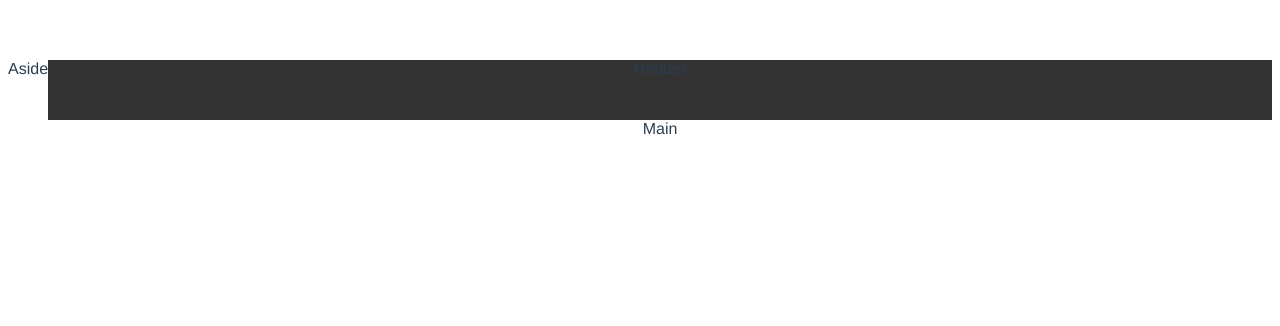
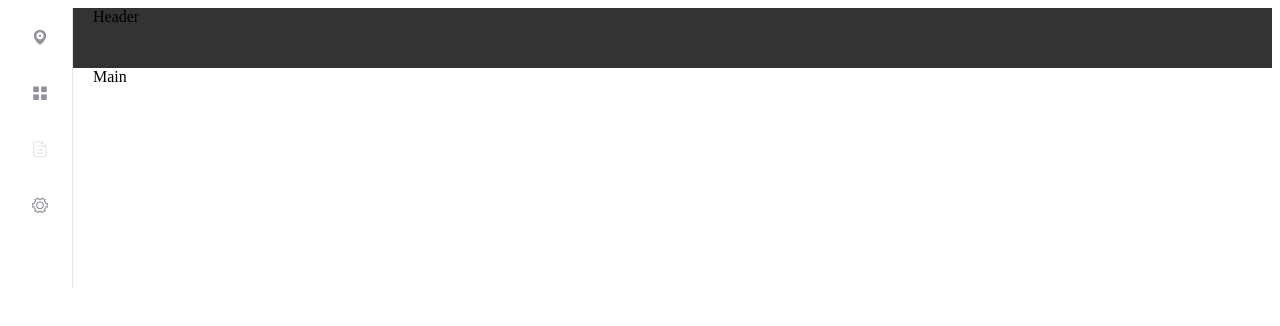
Before and after one commit to yexia553/vue_study, a Vue app in the folder vue-manage/: page / in a window 1280 px wide. Shown: the top 326 px of the page. Built offline with nearby package versions, Linux system fonts and the light colour scheme.

Commit message:
初始化左侧侧边栏

```diff
--- a/vue-manage/src/App.vue
+++ b/vue-manage/src/App.vue
@@ -11,7 +11,7 @@
 }
 </script>
 
-<style>
+<!-- <style>
 #app {
   font-family: Avenir, Helvetica, Arial, sans-serif;
   -webkit-font-smoothing: antialiased;
@@ -20,4 +20,4 @@
   color: #2c3e50;
   margin-top: 60px;
 }
-</style>
+</style> -->
--- /dev/null
+++ b/vue-manage/src/components/CommonAside.vue
@@ -0,0 +1,63 @@
+<template>
+    <el-menu default-active="1-4-1" class="el-menu-vertical-demo" @open="handleOpen" @close="handleClose"
+        :collapse="isCollapse">
+        <el-submenu index="1">
+            <template slot="title">
+                <i class="el-icon-location"></i>
+                <span slot="title">导航一</span>
+            </template>
+            <el-menu-item-group>
+                <span slot="title">分组一</span>
+                <el-menu-item index="1-1">选项1</el-menu-item>
+                <el-menu-item index="1-2">选项2</el-menu-item>
+            </el-menu-item-group>
+            <el-menu-item-group title="分组2">
+                <el-menu-item index="1-3">选项3</el-menu-item>
+            </el-menu-item-group>
+            <el-submenu index="1-4">
+                <span slot="title">选项4</span>
+                <el-menu-item index="1-4-1">选项1</el-menu-item>
+            </el-submenu>
+        </el-submenu>
+        <el-menu-item index="2">
+            <i class="el-icon-menu"></i>
+            <span slot="title">导航二</span>
+        </el-menu-item>
+        <el-menu-item index="3" disabled>
+            <i class="el-icon-document"></i>
+            <span slot="title">导航三</span>
+        </el-menu-item>
+        <el-menu-item index="4">
+            <i class="el-icon-setting"></i>
+            <span slot="title">导航四</span>
+        </el-menu-item>
+        <el-menu-item>
+
+        </el-menu-item>
+    </el-menu>
+</template>
+
+<style>
+.el-menu-vertical-demo:not(.el-menu--collapse) {
+    width: 200px;
+    min-height: 400px;
+}
+</style>
+
+<script>
+export default {
+    data() {
+        return {
+            isCollapse: true
+        };
+    },
+    methods: {
+        handleOpen(key, keyPath) {
+            console.log(key, keyPath);
+        },
+        handleClose(key, keyPath) {
+            console.log(key, keyPath);
+        }
+    }
+}
+</script>
--- a/vue-manage/views/Home.vue
+++ b/vue-manage/views/Home.vue
@@ -1,6 +1,8 @@
 <template>
-    <el-container style="height: 100%;">
-        <el-aside width="auto">Aside</el-aside>
+    <el-container style="height: 100%">
+        <el-aside width="auto">
+            <common-aside></common-aside>
+        </el-aside>
         <el-container>
             <el-header>Header</el-header>
             <el-main>Main</el-main>
@@ -9,8 +11,12 @@
 </template>
 
 <script>
+import CommonAside from '../src/components/CommonAside.vue'
 export default {
     name: 'home',
+    components: {
+        CommonAside,
+    },
     data() {
         return {}
     }
```
